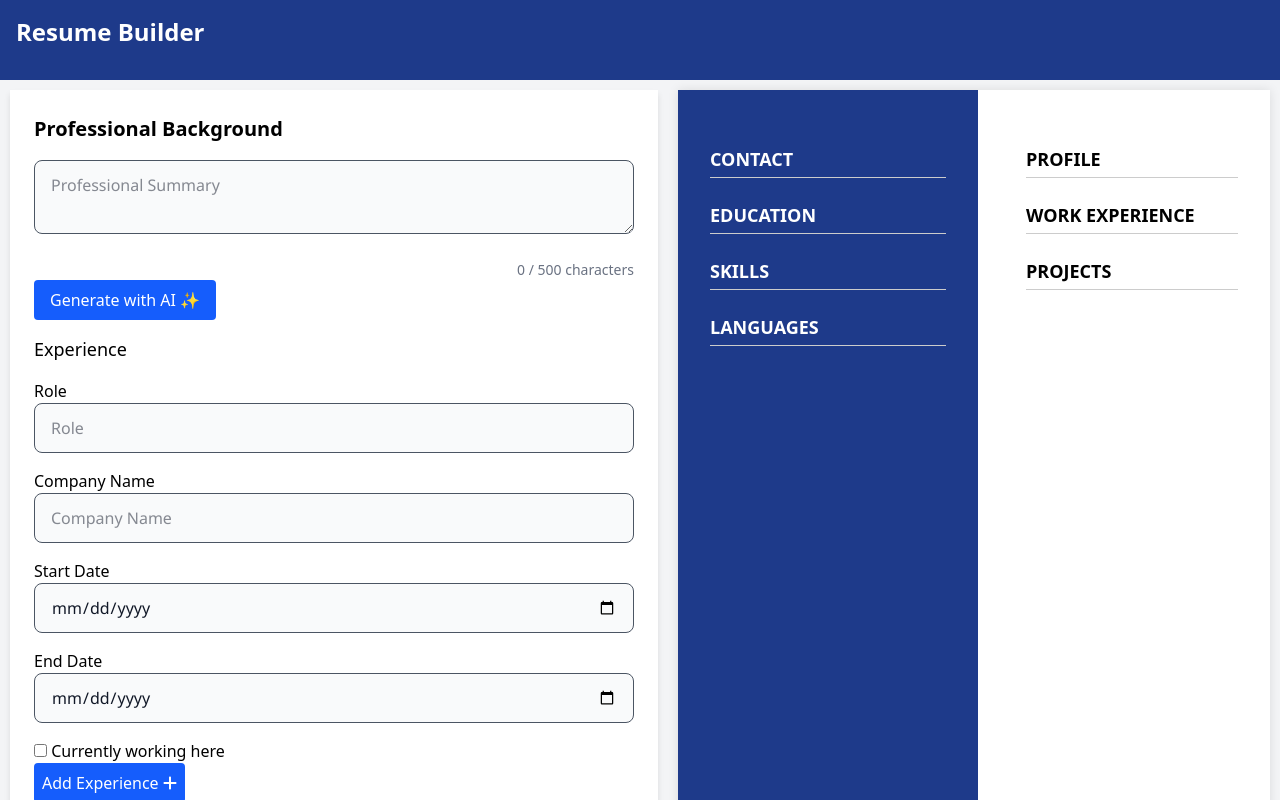
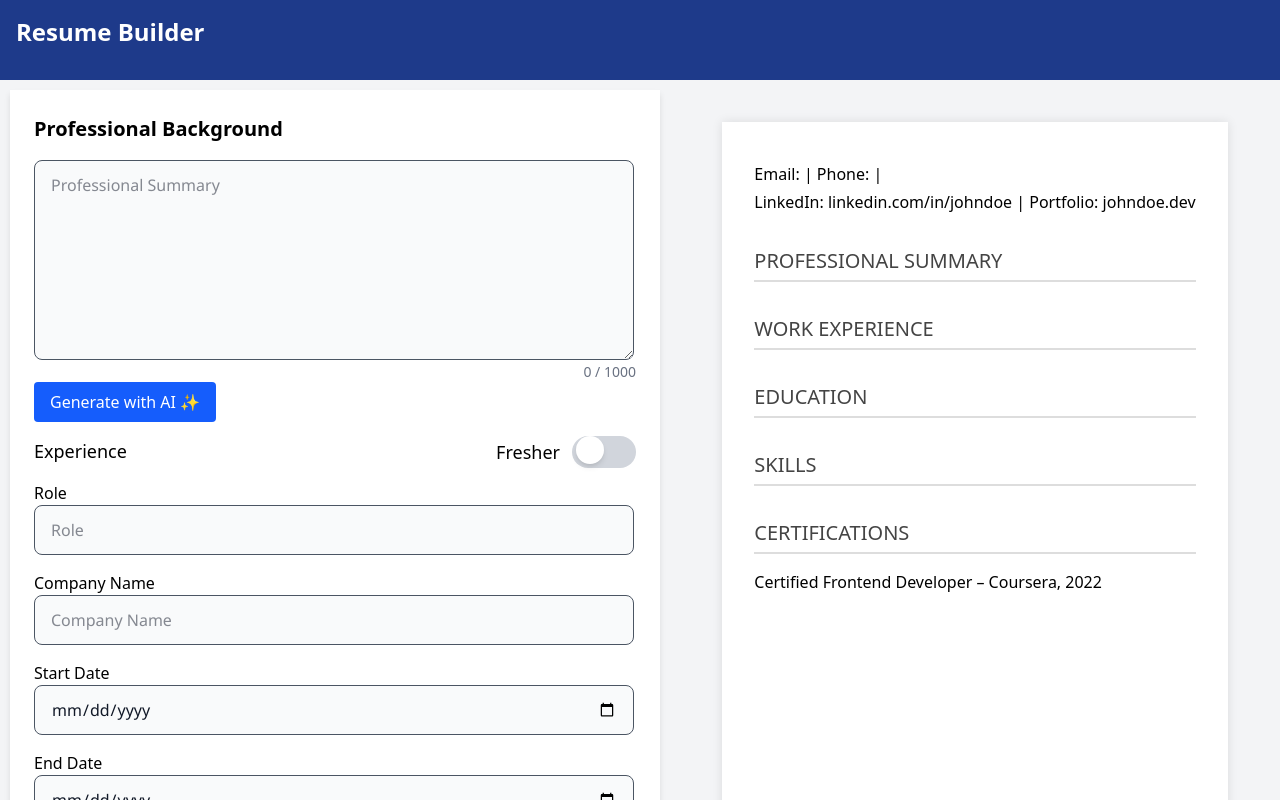
Before and after one commit to vkthakur98/Resume-Builder-Frontend-, a React (Vite) app: page / in a window 1280 px wide. Both pictures are taken after a click on the button "Next". Shown: the top 800 px of the page. Built offline with nearby package versions, Linux system fonts and the light colour scheme.

Commit message:
Change resume layout

```diff
--- a/package.json
+++ b/package.json
@@ -19,7 +19,8 @@
     "react": "^19.0.0",
     "react-dom": "^19.0.0",
     "react-to-print": "^3.0.5",
-    "tailwindcss": "^4.0.17"
+    "tailwindcss": "^4.0.17",
+    "tailwindcss-animated": "^2.0.0"
   },
   "devDependencies": {
     "@eslint/js": "^9.21.0",
--- a/src/ResumeLayout.css
+++ b/src/ResumeLayout.css
@@ -66,81 +66,77 @@
   box-shadow: 0 3px 8px rgba(30, 64, 175, 0.25);
 }
 
-.printable-section {
-  display: flex;
-  flex-direction: column;
-  gap: 16px;
-  background-color: white;
-  box-shadow: 0 0 10px rgba(0, 0, 0, 0.1);
-  width: 100%;
+.container-printable {
+      max-width: 800px;
+      margin: 2rem auto;
+      background: #fff;
+      padding: 2rem;
+      box-shadow: 0 0 10px rgba(0,0,0,0.1);
     }
 
-@media (min-width: 768px) {
-  .printable-section {
-    flex-direction: row;
-  }
+    .container-printable h1, h2, h3 {
+      margin-bottom: 0.5rem;
+      color: #222;
     }
 
-.left-sidebar {
-  background-color: #1e3a8a;
-  color: white;
-  padding: 32px;
-  width: 100%;
-  max-width: 300px;
-  min-height: 1000px;
+    .container-printable h1 {
+      font-size: 2rem;
+      margin-top: 0;
     }
 
-.role-title {
-  color: #d1d5db;
-  font-size: 13px;
+    .container-printable p {
+      margin: 0.25rem 0;
     }
 
     .section {
-  margin-top: 24px;
+      margin-top: 2rem;
     }
 
-.section h2 {
-  font-size: 18px;
-  font-weight: 600;
-  border-bottom: 1px solid #ccc;
-  padding-bottom: 4px;
-  margin-bottom: 8px;
+    .section-title {
+      border-bottom: 2px solid #ddd;
+      padding-bottom: 0.25rem;
+      margin-bottom: 1rem;
+      font-size: 1.25rem;
+      color: #444;
+      text-transform: uppercase;
     }
 
-.section ul {
-  padding-left: 20px;
-  color: #d1d5db;
+    .item {
+      margin-bottom: 1rem;
     }
 
-.right-content {
-  background-color: white;
-  flex-grow: 1;
-  padding: 32px;
+    .item-title {
+      font-weight: bold;
+      font-size: 1rem;
+      color: #222;
     }
 
-.right-content .section {
-  margin-bottom: 24px;
+    .item-subtitle {
+      font-size: 0.9rem;
+      color: #555;
     }
 
-.right-content ul {
-  padding-left: 20px;
-  color: #374151;
+    .date {
+      float: right;
+      font-size: 0.85rem;
+      color: #888;
     }
 
-.job {
-  margin-top: 16px;
+    .clearfix::after {
+      content: "";
+      display: block;
+      clear: both;
     }
 
-.full-name {
-  color: white;
-  font-size: 22px;
+    ul {
+      margin: 0.25rem 0 0.5rem 1rem;
     }
 
-.references {
-  display: block;
+    @media print {
+      body {
+        background: white;
       }
-
-.references a {
-  color: blue;
-  text-decoration: underline;
+      .container {
+        box-shadow: none;
       }
+    }
--- a/src/components/ResumeBuilder.jsx
+++ b/src/components/ResumeBuilder.jsx
@@ -1,13 +1,12 @@
 import { useState } from "react";
 import { jsPDF } from "jspdf";
 import "jspdf-autotable";
-import React from "react";
 import { useRef } from "react";
 import html2canvas from "html2canvas";
 import "../ResumeLayout.css";
-import ProfileSection from "./ProfileSection";
 import { FontAwesomeIcon } from '@fortawesome/react-fontawesome';
 import { faArrowRight,faArrowLeft,faDownload,faPlus } from '@fortawesome/free-solid-svg-icons';
+import Switch from "./Switch";
 
 
 
@@ -30,6 +29,7 @@ export default function ResumeBuilder({ handlePrint }) {
   const [projectName,setProjectName]  = useState("");
   const [projectDesc,setProjectDesc] = useState("");
   const [projectLink,setProjectLink] = useState("");
+  const [fresher, setFresher] = useState("Experience");
 
 
   const [formData, setFormData] = useState({
@@ -49,7 +49,7 @@ export default function ResumeBuilder({ handlePrint }) {
   const handleGenerateAI = async () => {
   setLoading(true);
   try {
-    const res = await fetch("http://localhost:5000/generate-summary", {
+    const res = await fetch("https://resume-builder-backend-2-wn34.onrender.com/generate-summary", {
       method: "POST",
       headers: { "Content-Type": "application/json" },
       body: JSON.stringify({ jobTitle: formData.title }),
@@ -124,7 +124,7 @@ export default function ResumeBuilder({ handlePrint }) {
       ...formData,
       projects: [...formData.projects, {projectName: projectName, projectDesc: projectDesc, projectLink:  projectLink}],
     });
-    console.log();
+    console.log(formData.projects);
   };
 
   const handleChange = (e) => {
@@ -133,7 +133,7 @@ export default function ResumeBuilder({ handlePrint }) {
 
   return (
     <div className="container">
-      <div className="form-section">
+      <div className="form-section w-[650px] h-[90vh] overflow-y-scroll">
       {step === 1 && (
       <>
       <h1 className="text-[20px] font-bold mb-4">Personal Information</h1>
@@ -195,15 +195,15 @@ export default function ResumeBuilder({ handlePrint }) {
       <>
       <h1 className="text-[20px] font-bold mb-4">Professional Background</h1>
       <textarea
-  className="input"
+  className="input h-[200px]"
   value={formData.summary}
   name="summary"
-  maxLength={500} // Set your desired max character limit
+  maxLength={600} // Set your desired max character limit
   placeholder="Professional Summary"
   onChange={handleChange}
 />
-<div className="text-right text-sm text-gray-500 mt-1">
-  {formData.summary.length} / 500 characters
+<div className="text-right text-sm text-gray-500 mt-[-20px]">
+  {formData.summary.length} / 1000
 </div>
 
           <button
@@ -213,7 +213,11 @@ export default function ResumeBuilder({ handlePrint }) {
       >
         {loading ? "Generating..." : "Generate with AI ✨"}
       </button>
-        <h1 className="text-[18px] mt-4 mb-4">Experience</h1>
+      <div className="flex justify-between items-center">
+        <h1 className="text-[18px] mt-4 mb-4">{fresher}</h1>
+      <Switch fresher={fresher} setFresher={setFresher}></Switch>
+      </div>
+        <div className={fresher === "Experience" ? "block" : "hidden"}>
         <label>Role</label>
         <div>
         <input className="input" name="experience-role" placeholder="Role" onChange={(e)=> setExprole(e.target.value)} />
@@ -233,6 +237,14 @@ export default function ResumeBuilder({ handlePrint }) {
         </div>
         {/* <input className="input" name="skills" placeholder="Skills" onChange={handleChange} /> */}
         <button className="p-2 rounded bg-blue-600 text-white" onClick={() => handleAddExperience()} >Add Experience <FontAwesomeIcon icon={faPlus} ></FontAwesomeIcon> </button>
+        </div>
+        <div className={fresher === "Projects" ? "block" : "hidden"}>
+      {/* <h1 className="text-[20px] font-bold mb-4">Projects</h1> */}
+      <input className="input" name="project" placeholder="Your project name" onChange={(e) =>setProjectName(e.target.value) } /><br></br>
+      <textarea className="input" maxLength={1000} placeholder="Describe your project, write about tech stack etc." onChange={(e) => setProjectDesc(e.target.value) }></textarea>
+      <input className="input" name="project-link" placeholder="Project Link" onChange={(e) => setProjectLink(e.target.value)} /><br></br>
+      <button className="p-2 rounded bg-blue-600 text-white" onClick={() => handleAddProject()} >Add Project <FontAwesomeIcon icon={faPlus} ></FontAwesomeIcon> </button>
+        </div>
       </>
     )}
     {step === 3 && (
@@ -266,147 +278,109 @@ export default function ResumeBuilder({ handlePrint }) {
       </>
     )}
 
-    {step === 5 && (
-      <>
-      <h1 className="text-[20px] font-bold mb-4">Projects</h1>
-      <input className="input" name="project" placeholder="Your project name" onChange={(e) =>setProjectName(e.target.value) } /><br></br>
-      <textarea className="input" maxLength={1000} placeholder="Describe your project, write about tech stack etc." onChange={(e) => setProjectDesc(e.target.value) }></textarea>
-      <input className="input" name="project-link" placeholder="Project Link" onChange={(e) => setProjectLink(e.target.value)} /><br></br>
-      <button className="p-2 rounded bg-blue-600 text-white" onClick={() => handleAddProject()} >Add Project <FontAwesomeIcon icon={faPlus} ></FontAwesomeIcon> </button>
-      </>
-    )}
-
         <div className="button-group">
   {step > 1 && (
     <button onClick={() => setStep(step - 1)} className="nav-button"> <FontAwesomeIcon icon={faArrowLeft}></FontAwesomeIcon> Back</button>
   )}
-  {step < 5 ? (
+  {step < 4 ? (
     <button onClick={() => setStep(step + 1)} className="nav-button">Next <FontAwesomeIcon icon={faArrowRight}></FontAwesomeIcon></button>
   ) :
        <button onClick={()=> handleDownloadPDF()}  className="download-button">Download PDF <FontAwesomeIcon icon={faDownload}></FontAwesomeIcon></button>
   }
 </div>
       </div>
+<div className="container-printable" ref={componentRef}>
+    <header>
+      <h1>{formData.name}</h1>
+      <p>Email: {formData.email} | Phone: {formData.phone} | {formData.address}</p>
+      <p>LinkedIn: linkedin.com/in/johndoe | Portfolio: johndoe.dev</p>
+    </header>
 
-      <div
-        id="printable-section"
-        ref={componentRef}
-        className="printable-section"
-      >
-        <div className="left-sidebar">
-          <div className="profile-header">
-            <h1 className="full-name">{formData.name}</h1>
-            <p className="role-title">{formData.title}</p>
+    <div className="section">
+      <div className="section-title">Professional Summary</div>
+      <p>{formData.summary}</p>
+    </div>
+    <div className="section">
+      <div className="section-title">{fresher === "Projects" ? "Projects" : "Work Experience"}</div>
+      {
+        formData.experience.map((exp)=>{
+        return <div className={"item "+(fresher === "Projects" ? "hidden" : "block")}>
+        <div className={"item-title clearfix "}>
+          {exp.role} - {exp.company}
+          <span className="date">{startDate} – {endDate}</span>
+        </div>
+        <div className="item-subtitle">New York, NY</div>
+      </div>
+        }
+        )
+      }
+      {
+        formData.projects.map((project)=>{
+          return <div className={"item "+(fresher === "Projects" ? "block" : "hidden")}>
+          <div className="">
+            <span className="font-black">{project.projectName}</span>
+            <p>{project.projectDesc}</p>
+            <a href="#" className="underline">{project.projectLink}</a>
+          </div>
+          {/* <div className="item-subtitle">New York, NY</div> */}
+        </div>
+          }
+          )
+      }
+
+
+      {/* <div className="item">
+        <div className="item-title clearfix">
+          Frontend Developer - ABC Tech
+          <span className="date">Jan 2021 – Present</span>
+        </div>
+        <div className="item-subtitle">New York, NY</div>
+        <ul>
+          <li>Developed and maintained responsive user interfaces using React and TypeScript.</li>
+          <li>Optimized performance and accessibility, reducing page load time by 30%.</li>
+          <li>Collaborated with backend teams to integrate RESTful APIs.</li>
+        </ul>
       </div>
 
-          <div className="section">
-            <h2>CONTACT</h2>
-            <p>{formData.phone}</p>
-            <p>{formData.email}</p>
-            <p>{formData.address}</p>
+      <div className="item">
+        <div className="item-title clearfix">
+          Web Developer - XYZ Solutions
+          <span className="date">Jun 2018 – Dec 2020</span>
         </div>
-          <div className="section">
-        <h2>EDUCATION</h2>
-        {
-          formData.education.map((edu, index) => (
-            <p key={index}>
-              <strong>{edu.degree}</strong><br/>
-              {edu.institute}<br/>
-              <small>{edu.startDate} - {edu.endDate}</small>
-            </p>
-          ))
-        }
-
-        {/* <p><strong>2029 - 2030</strong><br/>Wardiere University<br/><small>Master of Business Management</small></p>
-        <p><strong>2025 - 2029</strong><br/>Wardiere University<br/><small>Bachelor of Business, GPA: 3.8 / 4.0</small></p> */}
-      </div>
-
-          <div className="section">
-            <h2>SKILLS</h2>
-            {
-              formData.skills.map((skill, index) => (
-                <p key={index}>{skill.skill}</p>
-              ))
-            }
-
-          </div>
-
-          <div className="section">
-            <h2>LANGUAGES</h2>
-            {
-              formData.languages.map((lang,key)=>(
-                  <p>{lang.language}</p>
-              ))
-            }
-          </div>
-        </div>
-
-        <div className="right-content">
-          <div className="section">
-            <h2>PROFILE</h2>
-            <p>{formData.summary}</p>
-          </div>
-
-          <div className="section">
-            <h2>WORK EXPERIENCE</h2>
-            <div className="job">
-              {
-                formData.experience.map((job,key)=>
-                  {
-                    return <><span className="font-bold">{job.role}</span><br></br>
-                    <span>{job.company}</span><br></br>
-                    <span>{job.startDate} - {job.endDate}</span><br></br><br></br></>
-                })
-              }
-            </div>
-            {/* <div className="job">
-              <p>
-                <strong>Fauget Studio</strong>
-                <br />
-                <em>Marketing Manager & Specialist (2025 - 2029)</em>
-              </p>
+        <div className="item-subtitle">San Francisco, CA</div>
         <ul>
-                <li>Manage the marketing budget efficiently.</li>
-                <li>Analyze market trends and customer needs.</li>
-                <li>Ensure brand consistency across channels.</li>
-              </ul>
-            </div>
-            <div className="job">
-              <p>
-                <strong>Studio Shodwe</strong>
-                <br />
-                <em>Marketing Manager & Specialist (2024 - 2025)</em>
-              </p>
-              <ul>
-                <li>Develop relationships with partners and agencies.</li>
-                <li>Maintain brand consistency across channels.</li>
+          <li>Created and maintained company websites using HTML, CSS, and JavaScript.</li>
+          <li>Improved UX/UI design, increasing user engagement by 40%.</li>
         </ul>
       </div> */}
     </div>
 
     <div className="section">
-            <h2>PROJECTS</h2>
-            <div className="references">
+      <div className="section-title">Education</div>
       {
-                formData.projects.map((project,key)=>(
-                 <>
-                  <strong>{project.projectName}</strong><br></br>
-                  <p>{project.projectDesc}</p>
-                  <a href={project.projectLink}>{project.projectLink}</a>
-                 </>
-                )
+        formData.education.map((edu)=>{
+          return <div className="item">
+          <div className="item-title clearfix">
+            {edu.degree} in {edu.field}
+            <span className="date">{edu.startDate} – {edu.endDate}</span>
+          </div>
+          <div className="item-subtitle">{edu.institute}</div>
+        </div>
+        }
         )
       }
-              {/* <div>
-                <p>
-                  <strong>Youtube Clone</strong>
-                  <br />
-                  <span>Wardiere Inc. / CTO</span>
-                </p>
-              </div> */}
+    </div>
 
+    <div className="section">
+      <div className="section-title">Skills</div>
+      <p>{formData.skills.map((skill)=>{
+        return <><span>{skill.skill}</span> | </>
+      })}</p>
     </div>
-          </div>
+
+    <div className="section">
+      <div className="section-title">Certifications</div>
+      <p>Certified Frontend Developer – Coursera, 2022</p>
     </div>
   </div>
     </div>
--- /dev/null
+++ b/src/components/Switch.jsx
@@ -0,0 +1,47 @@
+import React, { useState } from 'react';
+
+const ToggleSwitch = ({fresher,setFresher}) => {
+  const [isOn, setIsOn] = useState(false);
+
+  const toggle = () => {
+    setIsOn(!isOn);
+    setFresher(prev => (prev === "Projects" ? "Experience" : "Projects"));
+    console.log(fresher);
+  }
+
+  return (
+    <label
+      htmlFor="toggle-switch"
+      className="flex items-center gap-3 cursor-pointer select-none"
+      title="Toggle the setting"
+    >
+      <span
+        className={`text-lg font-medium transition-colors duration-300`}
+      >
+        Fresher
+      </span>
+
+      <div
+        className={` relative inline-flex h-8 w-16 rounded-full transition-colors duration-300 ${
+          isOn ? 'bg-blue-500' : 'bg-gray-300'
+        } focus-within:ring-2 focus-within:ring-blue-500`}
+      >
+        <input
+          id="toggle-switch"
+          type="checkbox"
+          checked={isOn}
+          onChange={toggle}
+          className="sr-only w-[100px]"
+          aria-label="Toggle switch"
+        />
+        <span
+          className={` inline-block h-7 w-7 rounded-full bg-white shadow-md transform transition-transform duration-300 ${
+            isOn ? 'translate-x-8' : 'translate-x-1'
+          } pointer-events-none`}
+        />
+      </div>
+    </label>
+  );
+};
+
+export default ToggleSwitch;
```
Also changed, not shown: src/components/MyComponentToPrint.jsx (deleted, +0 -12 lines), 1 other file (tests, documents, lock files or other folders). Lines whose indentation alone changed are shown as unchanged.
